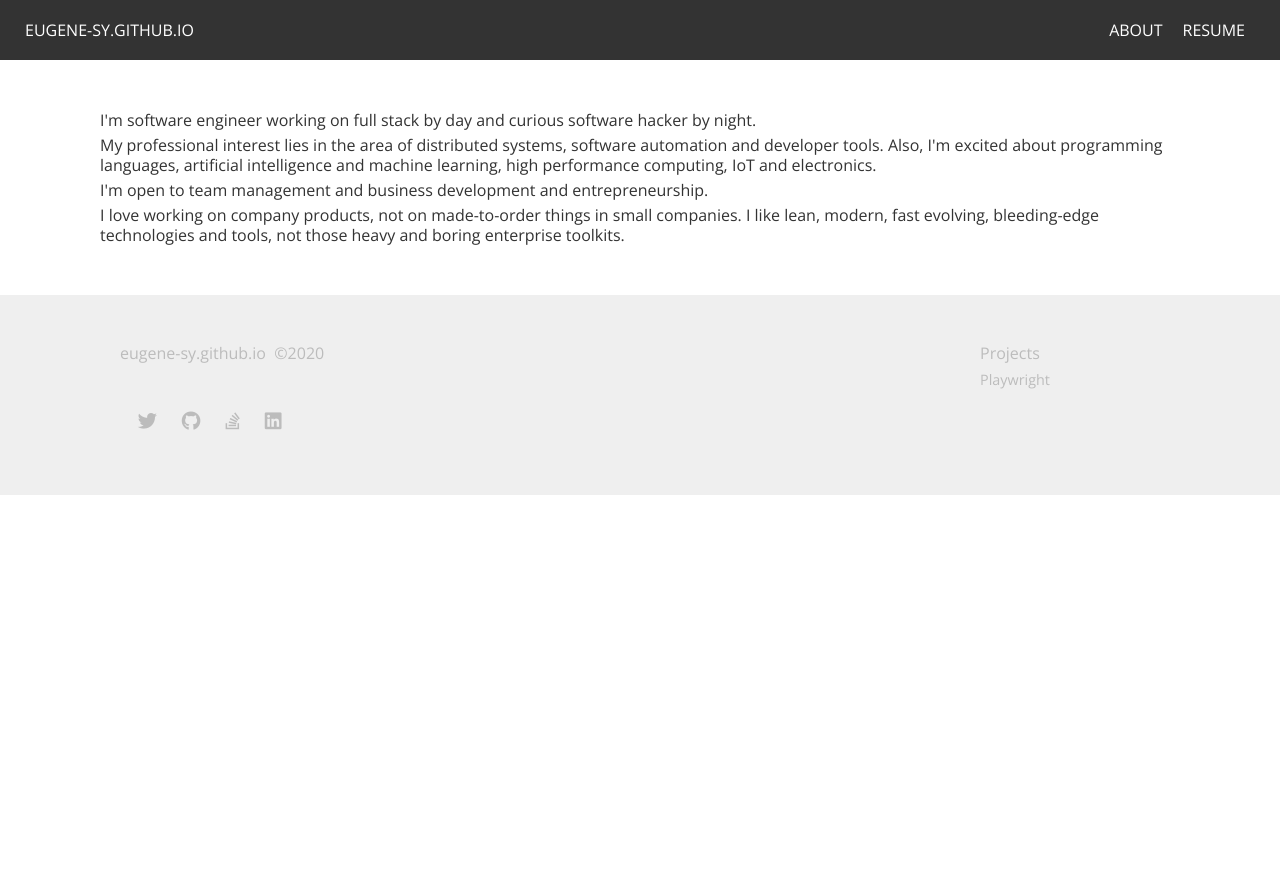
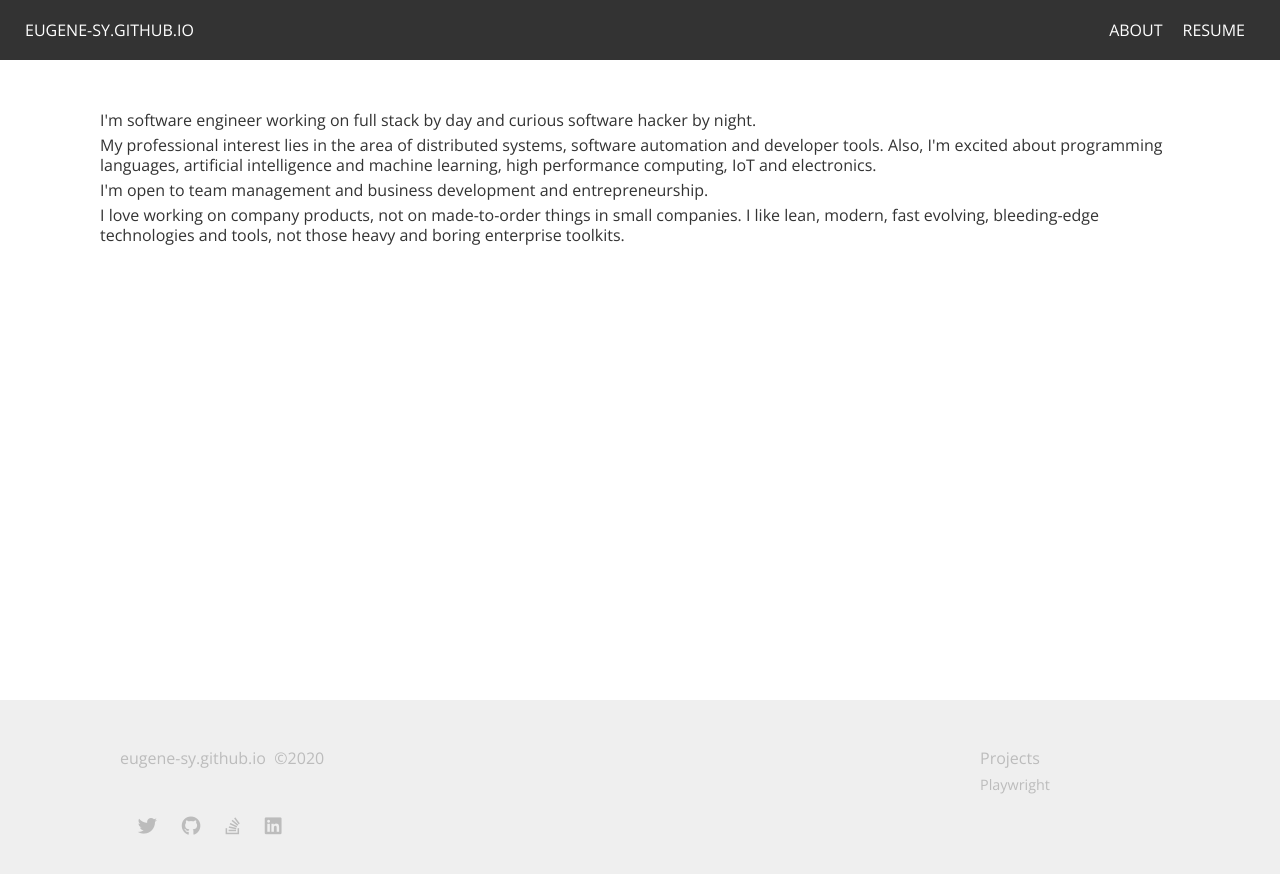
Before and after one commit to eugene-sy/eugene-sy.github.io, a Jekyll site: the page built from about.html, in a window 1280 px wide. Shown: the top 874 px of the page. Built offline with Jekyll 4.4.1, drawn with Linux system fonts in a browser that asks for light colours; nearby versions of some CDN libraries.

Commit message:
sticky footer

```diff
--- a/_includes/footer.html
+++ b/_includes/footer.html
@@ -1,4 +1,4 @@
-<div class="footer">
+<footer class="footer">
   <div class="wrap footer-wrap">
     <div class="general">
       <div class="site-info">
@@ -21,4 +21,4 @@
       </ul>
     </div>
   </div>
-</div>
+</footer>
--- a/_layouts/default.html
+++ b/_layouts/default.html
@@ -4,10 +4,13 @@
     {% include head.html %}
   </head>
   <body>
-    <div class="content-wrap">
-      {% include title.html %} {{ content }}
-    </div>
+    <main class="content-wrap" role="main">
+      {% include title.html %}
 
-    {% include footer.html %} {% include scripts.html %}
+      {{ content }}
+    </main>
+
+    {% include footer.html %}
+    {% include scripts.html %}
   </body>
 </html>
--- a/_sass/application.scss
+++ b/_sass/application.scss
@@ -3,6 +3,7 @@
 body {
   font-family: 'Open Sans', sans-serif;
   color: $text-main;
+  height: 100%;
 }
 
 .container {
@@ -12,8 +13,9 @@ body {
 }
 
 .content-wrap {
-  min-height: 100%;
+  height: 100%;
   background: $background;
+  min-height: calc(100vh - #{$footer-height});
 }
 
 .wrap {
@@ -109,10 +111,12 @@ body {
 
 .footer {
   overflow: auto;
-  height: 200px;
+  height: $footer-height;
   text-align: center;
   background: $background-highlight;
   flex-direction: row;
+  width: 100%;
+  position: relative;
 
   a {
     @extend .footer-link;
--- a/_sass/variables.scss
+++ b/_sass/variables.scss
@@ -11,3 +11,5 @@ $overlay: rgba(0, 0, 0, 0.8);
 
 $header-bg: #333333;
 $header-text: #f8f8f8;
+
+$footer-height: 200px;
```
